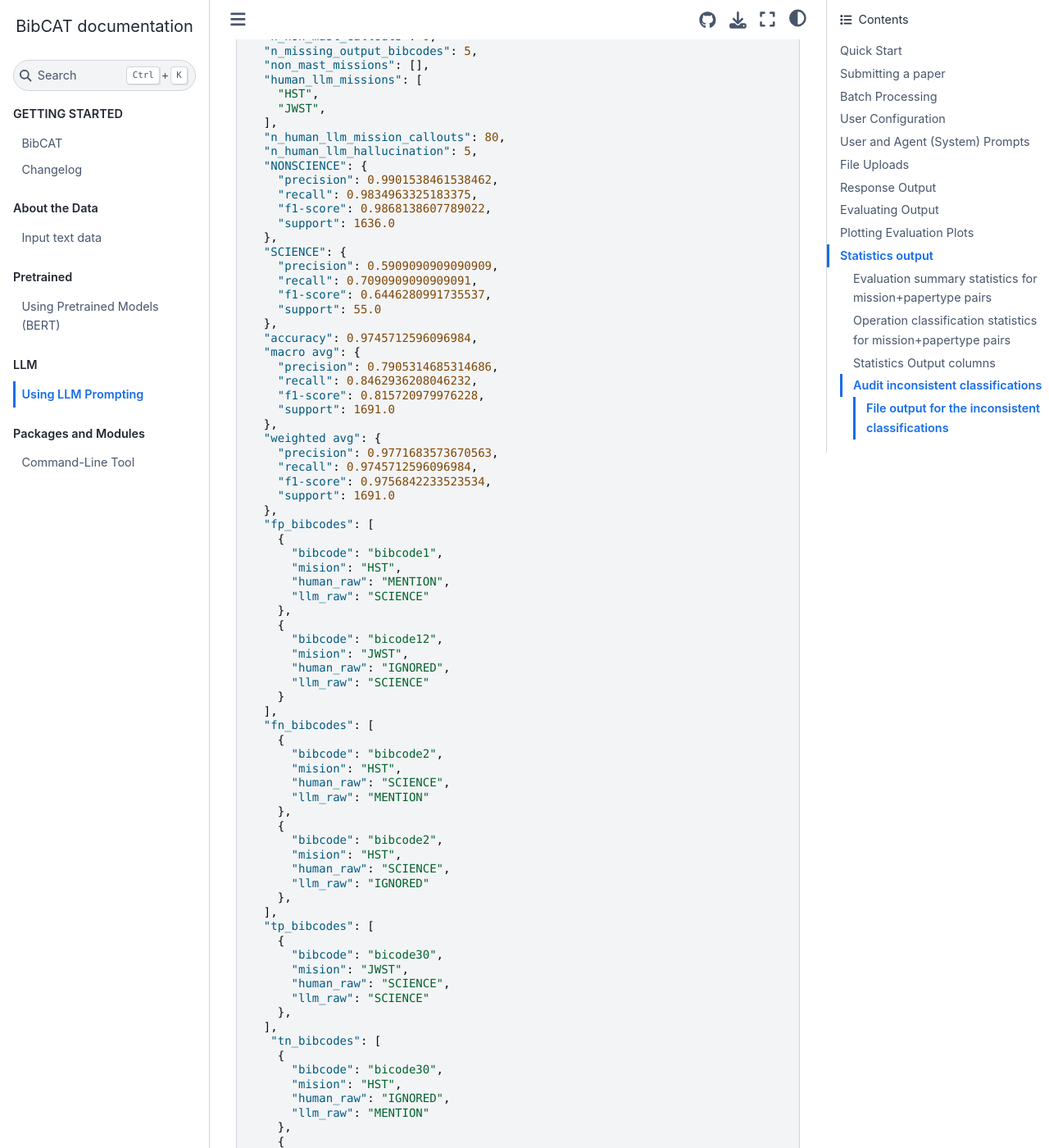
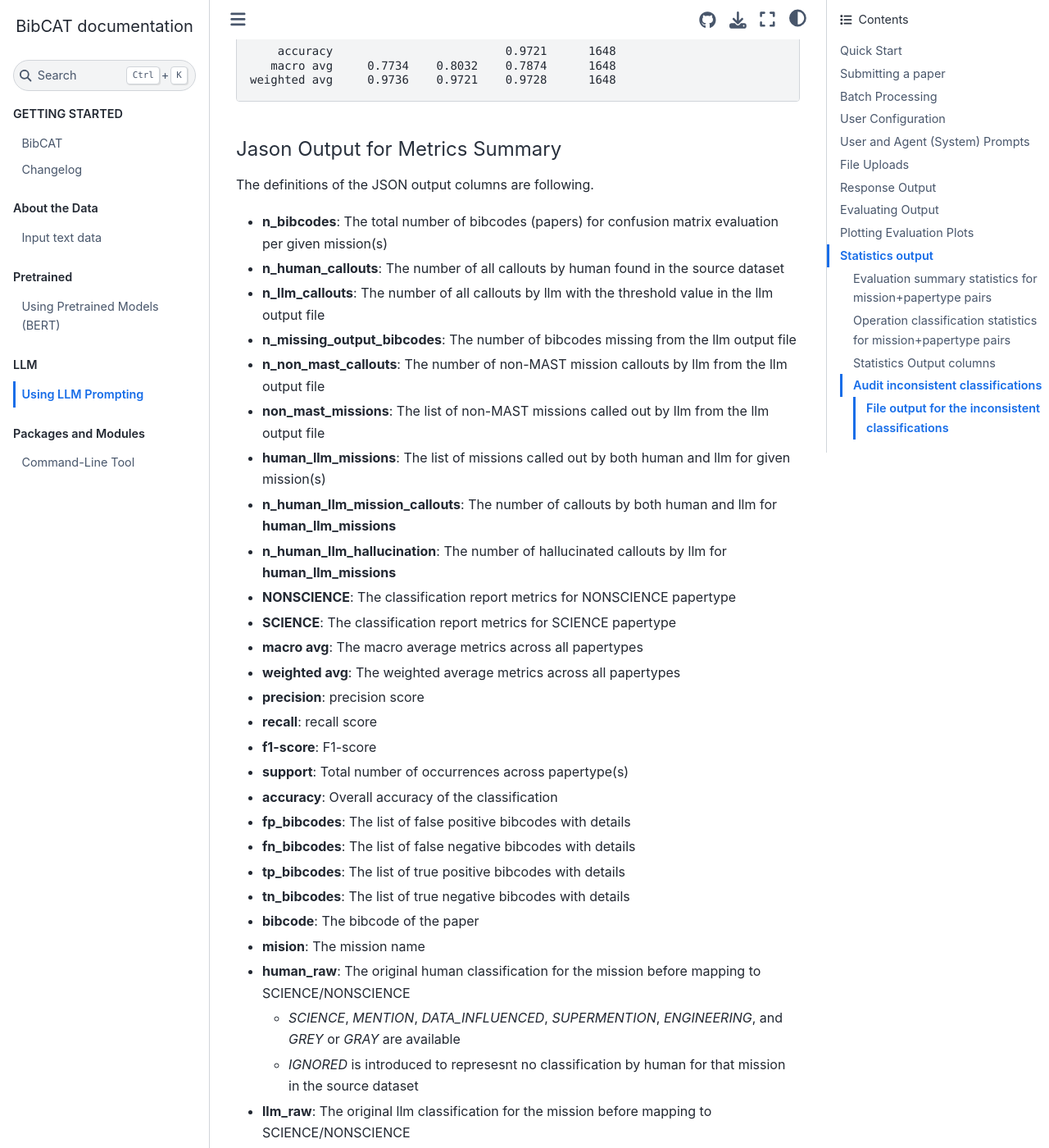
Before and after one commit to spacetelescope/bibcat, a Sphinx documentation site: the page built from docs/llm.md, in a window 1280 px wide and 1400 px high, scrolled down 21580 px. Shown: the whole window at 82% size. Built offline with Sphinx 7.4.7 and the Sphinx Book theme 1.1.4, drawn with Linux system fonts in a browser that asks for light colours; pages that are not in the unit, such as notebooks, are missing from menus; the version number could not be read and is left out; some of the changed text lies outside the part shown.

Commit message:
Include metrics summary json output column information

````diff
--- a/docs/llm.md
+++ b/docs/llm.md
@@ -753,6 +753,9 @@ bibcat llm plot -c -a
 In the example confusion matrix (CM) plot, we have both counts (left panel) and normalized counts (right panel). All counts were considered if the confidence value of each LLM classification is >= 0.5 (`threshold = 0.5`). We can see the distribution of true positives (top left quadrant), false positives (bottom left quadrant), true negatives (bottom right quadrant), and false negatives (top right quadrant) for the specified missions. This visualization helps in understanding the model's performance and identifying areas for improvement. Note that in this figure, all MAST missions were considered to create CM, but only a subset of the missions in the annotation, `Mission(s) found:` were actually called out by human and LLM as seen in. The missions not found in the sample only contribute to true negatives.
 
 These commands will also create metrics summary files ( `*metrics_summary_t0.5.txt` and `*metrics_summary_t0.5.json`).
+
+### Metrics Summary Output
+#### Text Output for Metrics Summary
 The outuput would look like
 
 ```text
@@ -781,13 +784,47 @@ weighted avg     0.9736    0.9721    0.9728      1648
 
 ```
 
+#### Jason Output for Metrics Summary
+The definitions of the JSON output columns are following.
+
+- **n_bibcodes**: The total number of bibcodes (papers) for confusion matrix evaluation per given mission(s)
+- **n_human_callouts**: The number of all callouts by human found in the source dataset
+- **n_llm_callouts**: The number of all callouts by llm with the threshold value in the llm output file
+- **n_missing_output_bibcodes**: The number of bibcodes missing from the llm output file
+- **n_non_mast_callouts**: The number of non-MAST mission callouts by llm from the llm output file
+- **non_mast_missions**: The list of non-MAST missions called out by llm from the llm output file
+- **human_llm_missions**: The list of missions called out by both human and llm for given mission(s)
+- **n_human_llm_mission_callouts**: The number of callouts by both human and llm for **human_llm_missions**
+- **n_human_llm_hallucination**: The number of hallucinated callouts by llm for **human_llm_missions**
+- **NONSCIENCE**: The classification report metrics for NONSCIENCE papertype
+- **SCIENCE**: The classification report metrics for SCIENCE papertype
+- **macro avg**: The macro average metrics across all papertypes
+- **weighted avg**: The weighted average metrics across all papertypes
+- **precision**: precision score
+- **recall**: recall score
+- **f1-score**: F1-score
+- **support**: Total number of occurrences across papertype(s)
+- **accuracy**: Overall accuracy of the classification
+- **fp_bibcodes**: The list of false positive bibcodes with details
+- **fn_bibcodes**: The list of false negative bibcodes with details
+- **tp_bibcodes**: The list of true positive bibcodes with details
+- **tn_bibcodes**: The list of true negative bibcodes with details
+- **bibcode**: The bibcode of the paper
+- **mision**: The mission name
+- **human_raw**: The original human classification for the mission before mapping to SCIENCE/NONSCIENCE
+  - *SCIENCE*, *MENTION*, *DATA_INFLUENCED*, *SUPERMENTION*, *ENGINEERING*, and *GREY* or *GRAY* are available
+  - *IGNORED* is introduced to represesnt no classification by human for that mission in the source dataset
+- **llm_raw**: The original llm classification for the mission before mapping to SCIENCE/NONSCIENCE
+
+An example output file would look like:
+
 ```json
 {
   "n_bibcodes": 89,
   "n_human_callouts": 217,
   "n_llm_callouts": 222,
+  "n_missing_output_bibcodes": 5,
   "n_non_mast_callouts": 0,
-  "n_missing_output_bibcodes": 5,
   "non_mast_missions": [],
   "human_llm_missions": [
     "HST",
````
Also changed, not shown: 1 other file.
